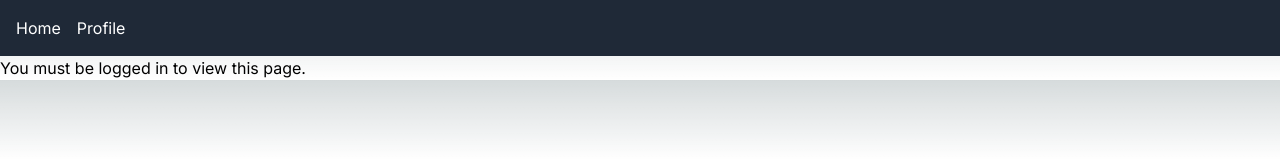
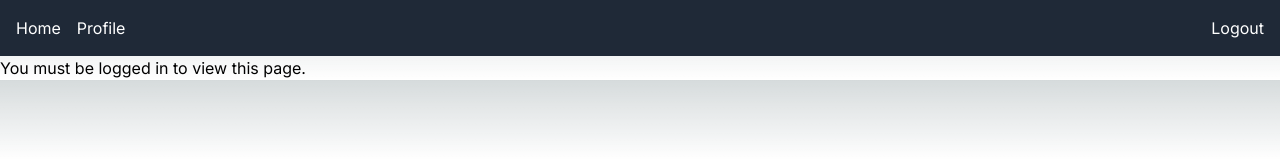
Before and after one commit to florinpop17/ishipit, a Next.js app: page /profile in a window 1280 px wide. Shown: the top 160 px of the page. Built offline with nearby package versions, Linux system fonts and the light colour scheme; no server answers.

Commit message:
added logout button and profile info

```diff
--- a/app/components/Nav.jsx
+++ b/app/components/Nav.jsx
@@ -1,8 +1,20 @@
+"use client";
+
 import Link from "next/link";
+import { supabase } from "../lib/supabaseClient";
 
 export default function Nav() {
+    const handleLogout = async () => {
+        const { error } = await supabase.auth.signOut();
+        if (error) {
+            console.error("Error logging out:", error.message);
+        } else {
+            window.location.href = "/";
+        }
+    };
+
     return (
-        <nav className="bg-gray-800 p-4">
+        <nav className="bg-gray-800 p-4 flex justify-between items-center">
             <ul className="flex space-x-4">
                 <li>
                     <Link href="/" className="text-white">
@@ -16,6 +28,9 @@ export default function Nav() {
                 </li>
                 {/* Add more links as needed */}
             </ul>
+            <button onClick={handleLogout} className="text-white">
+                Logout
+            </button>
         </nav>
     );
 }
--- a/app/profile/page.jsx
+++ b/app/profile/page.jsx
@@ -16,6 +16,28 @@ export default function Profile() {
         };
         getSession();
     }, [setSession]);
+
+    useEffect(() => {
+        const getProfile = async () => {
+            if (session) {
+                const { user } = session;
+                const { data, error } = await supabase
+                    .from("profiles")
+                    .select("username, name, timezone")
+                    .eq("id", user.id)
+                    .single();
+
+                if (data) {
+                    setUsername(data.username);
+                    setName(data.name);
+                    setTimezone(data.timezone);
+                } else if (error) {
+                    console.error("Error fetching profile:", error.message);
+                }
+            }
+        };
+        getProfile();
+    }, [session]);
 
     if (!session) {
         return <p>You must be logged in to view this page.</p>;
```
